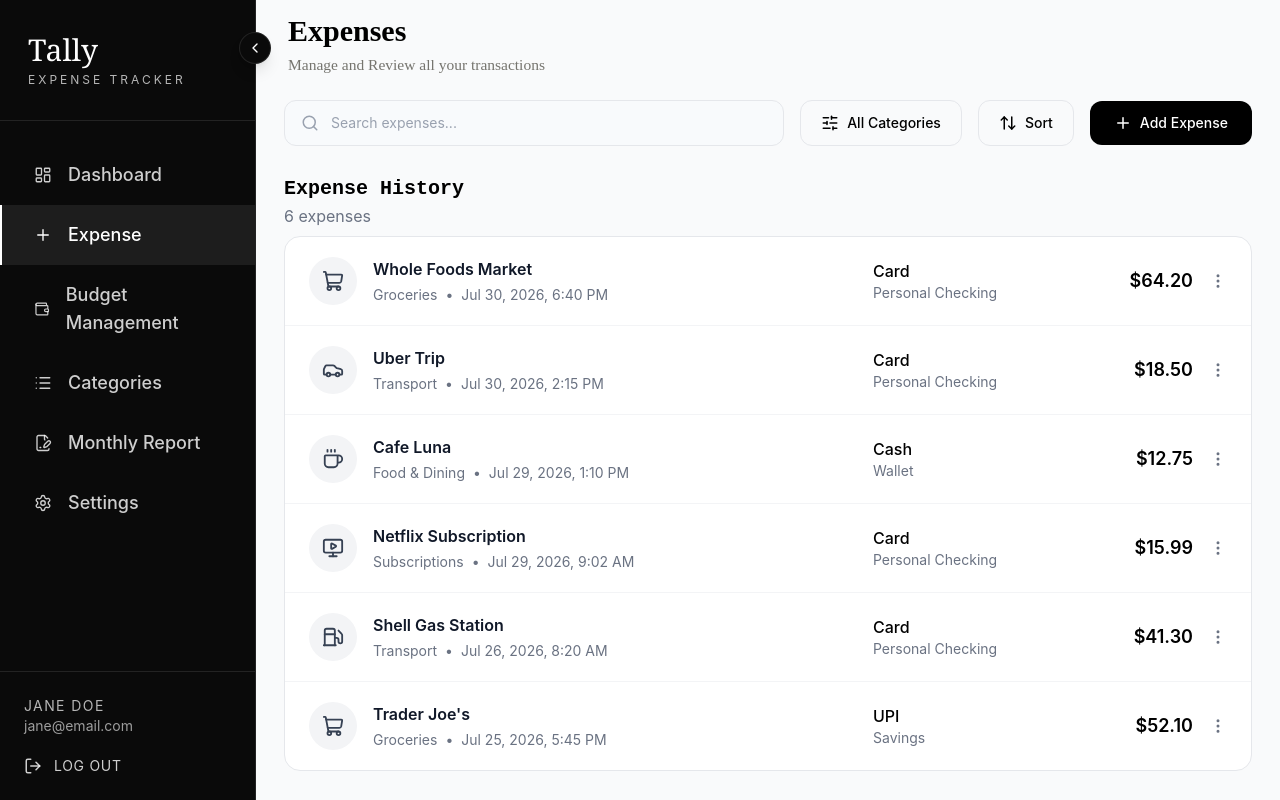
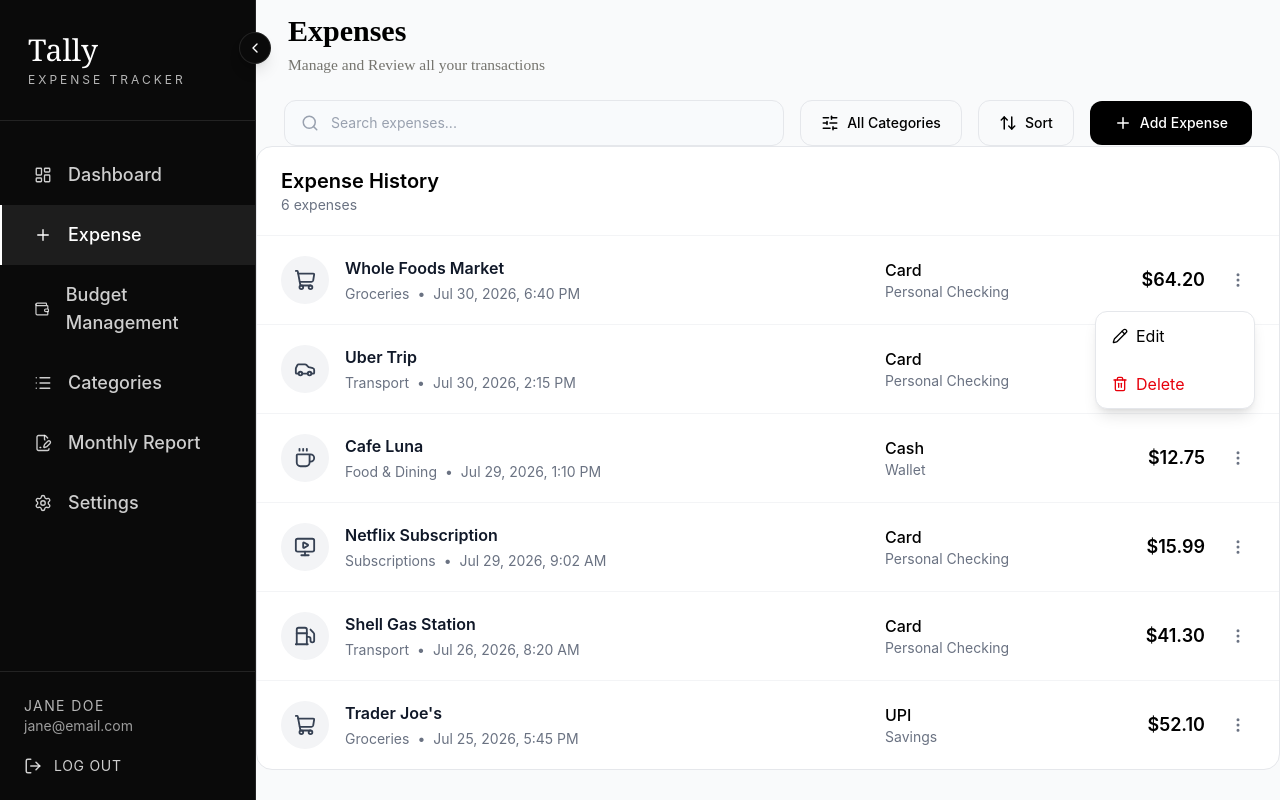
Before and after one commit to Agraj-Prtp-Singh/Tall-Expense-Tracker, a React (Vite) app in the folder client/: page /expenses in a window 1280 px wide. Both pictures are taken after a click on the button 1218 px from the left and 281 px from the top of the page. Built offline with nearby package versions, Linux system fonts and the light colour scheme.

Commit message:
Add More button

```diff
--- a/client/src/components/expense/ExpenseList.jsx
+++ b/client/src/components/expense/ExpenseList.jsx
@@ -1,24 +1,30 @@
-import React from "react";
-import { MoreVertical } from "lucide-react";
+import React, { useState } from "react";
+import { MoreVertical, Pencil, Trash2 } from "lucide-react";
 
 const ExpenseList = ({ expenses }) => {
   const totalExpenses = expenses.length;
+
+  // Stores the ID of the currently opened menu
+  const [activeMenu, setActiveMenu] = useState(null);
+
   return (
-    <div className="mt-7 px-7">
+    <div className="bg-white rounded-2xl border border-gray-200 overflow-hidden">
+      {/* Header */}
+      <div className="flex items-center justify-between px-6 py-5 border-b border-gray-100">
         <div>
-        <p className="font-bold text-[20px] font-ibmMono ">Expense History</p>
-        <p className="mb-2 font-inter text-gray-500">
-          {totalExpenses} expenses
-        </p>
+          <h2 className="text-xl font-semibold">Expense History</h2>
+          <p className="text-sm text-gray-500">{totalExpenses} expenses</p>
         </div>
-      <div className="border border-gray-200 rounded-2xl overflow-hidden bg-white">
+      </div>
+
+      {/* Expenses */}
       {expenses.map((expense) => {
         const Icon = expense.icon;
 
         return (
           <div
             key={expense.id}
-              className="flex items-center justify-between px-6 py-5 border-b border-gray-100 last:border-b-0 hover:bg-gray-50 transition"
+            className="relative flex items-center justify-between px-6 py-5 border-b border-gray-100 last:border-b-0 hover:bg-gray-50 transition"
           >
             {/* Left */}
             <div className="flex items-center gap-4 flex-1">
@@ -27,9 +33,7 @@ const ExpenseList = ({ expenses }) => {
               </div>
 
               <div>
-                  <h3 className="font-semibold text-gray-900">
-                    {expense.title}
-                  </h3>
+                <h3 className="font-semibold text-gray-900">{expense.title}</h3>
 
                 <div className="flex items-center gap-2 text-sm text-gray-500 mt-1">
                   <span>{expense.category}</span>
@@ -63,13 +67,33 @@ const ExpenseList = ({ expenses }) => {
             </div>
 
             {/* Menu */}
-              <button className="ml-4 text-gray-500 hover:text-black">
+            <div className="relative ml-4">
+              <button
+                onClick={() =>
+                  setActiveMenu(activeMenu === expense.id ? null : expense.id)
+                }
+                className="text-gray-500 hover:text-black p-2 rounded-lg hover:bg-gray-100"
+              >
                 <MoreVertical size={18} />
               </button>
+
+              {activeMenu === expense.id && (
+                <div className="absolute right-0 top-12 w-40 bg-white border border-gray-200 rounded-xl shadow-lg z-50 overflow-hidden">
+                  <button className="w-full flex items-center gap-2 px-4 py-3 hover:bg-gray-50">
+                    <Pencil size={16} />
+                    Edit
+                  </button>
+
+                  <button className="w-full flex items-center gap-2 px-4 py-3 text-red-600 hover:bg-red-50">
+                    <Trash2 size={16} />
+                    Delete
+                  </button>
+                </div>
+              )}
+            </div>
           </div>
         );
       })}
-      </div>
     </div>
   );
 };
```
Lines whose indentation alone changed are shown as unchanged.
